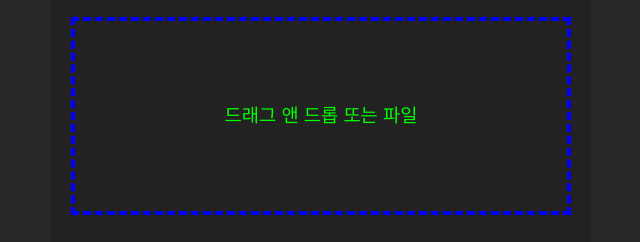
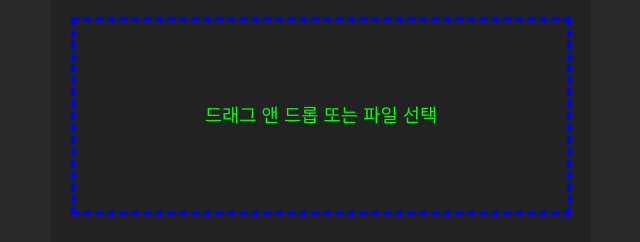
Before and after one commit to Yunho-Lee0124/0715hw, a plain HTML site: page index.html in a window 1280 px wide. Shown: the part 376-618 px from the top of the page, without its empty margins (319-959 px from the left). Drawn offline with nearby package versions, Linux system fonts and the light colour scheme.

Commit message:
index.html
오타 수정

32행 :
before
<h3>드래그 앤 드롭 또는 파일</h3>
after
<h3>드래그 앤 드롭 또는 파일 선택</h3>

```diff
--- a/index.html
+++ b/index.html
@@ -29,7 +29,7 @@
     <div class="image-upload-wrap">
       <input class="file-upload-input" type='file' onchange="readURL(this);" accept="image/*" />
       <div class="drag-text">
-        <h3>드래그 앤 드롭 또는 파일</h3>
+        <h3>드래그 앤 드롭 또는 파일 선택</h3>
       </div>
     </div>
     <div class="file-upload-content">
```
